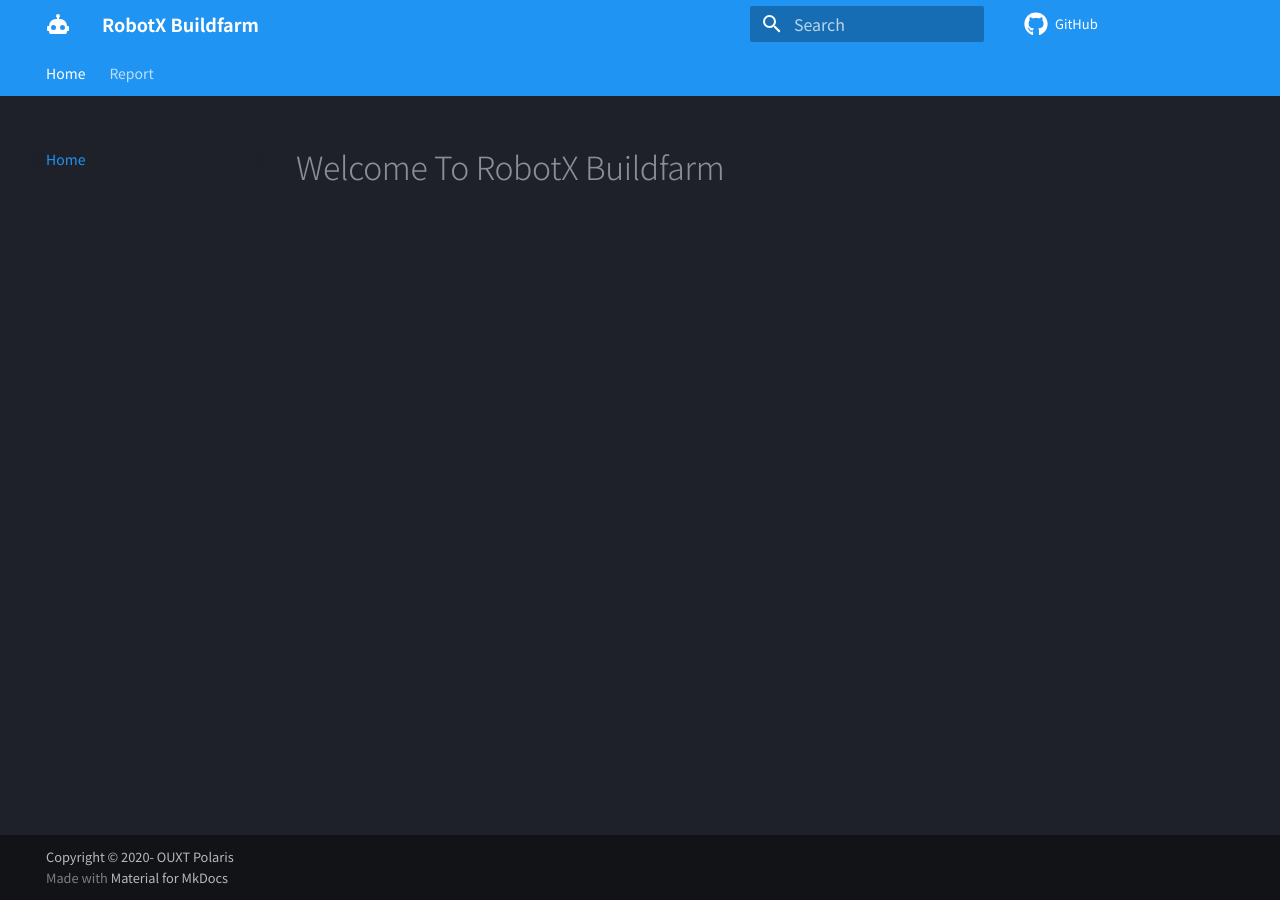
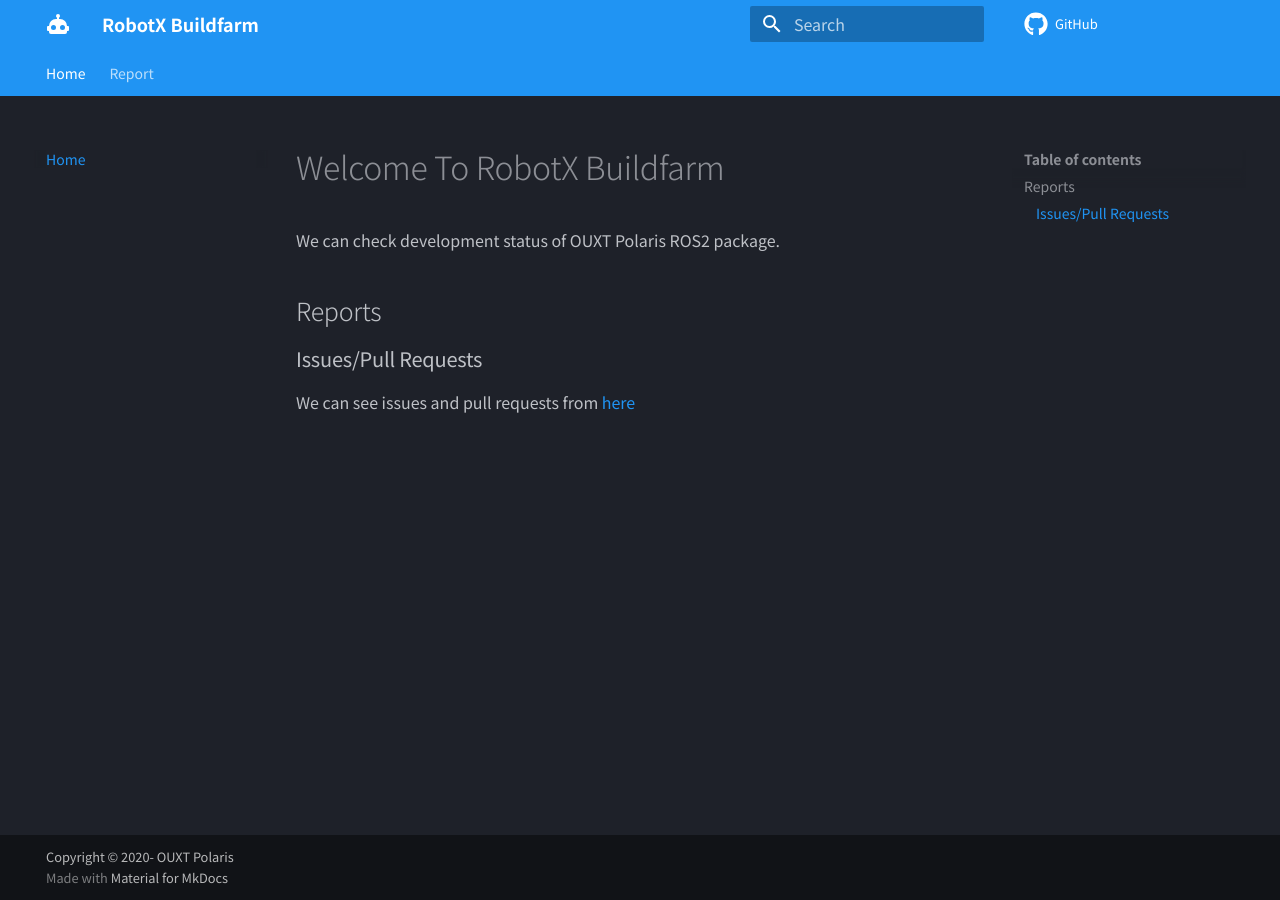
Before and after one commit to OUXT-Polaris/robotx_buildfarm, an MkDocs documentation site: the page built from docs/index.md, in a window 1280 px wide. Built offline with MkDocs 1.6.1 and Material for MkDocs 9.7.7, drawn with Linux system fonts in a browser that asks for light colours; nearby versions of some CDN libraries; some web fonts are replaced; comment, search, counter and statistics services are not loaded.

Commit message:
update index
Signed-off-by: Masaya Kataoka <ms.kataoka@gmail.com>

```diff
--- a/docs/index.md
+++ b/docs/index.md
@@ -1 +1,8 @@
 # Welcome To RobotX Buildfarm
+
+We can check development status of OUXT Polaris ROS2 package.
+
+## Reports
+### Issues/Pull Requests
+
+We can see issues and pull requests from [here](https://ouxt-polaris.github.io/robotx_buildfarm/report/#issues)
--- a/report.py
+++ b/report.py
@@ -6,8 +6,9 @@ import datetime
 
 def report(token, yaml_path):
     f = open('docs/report.md', 'w')
-    f.write("# Reports Generated " + str(datetime.datetime(2017, 11, 12, 9, 55, 28)) + "  \n")
-    f.write("## Issues  \n")
+    f.write("# Reports  \n")
+    f.write("last update " + str(datetime.datetime(2017, 11, 12, 9, 55, 28)) + "  \n")
+    f.write("## Issues/Pull Requests  \n")
     f.write("### ROS2 packages  \n")
     f.write(pd.DataFrame(get_ros_package_issues(token, yaml_path), columns=['package','issue']).to_markdown())
     f.close()
```
